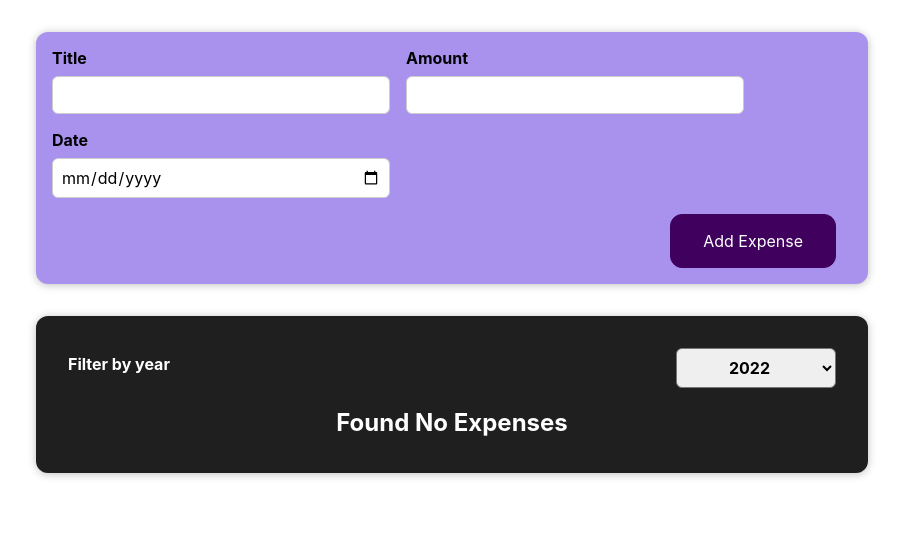
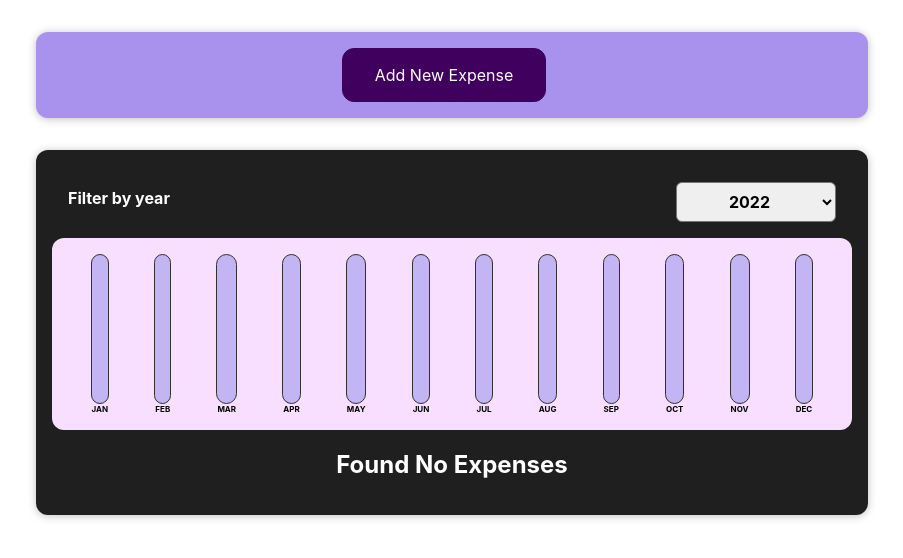
Before and after one commit to ImperiumWebApplications/react-expense-tracker, a React (Create React App) app: page / in a window 1280 px wide. Shown: the top 558 px of the page, without its empty margins (188-1091 px from the left). Built offline with nearby package versions, Linux system fonts and the light colour scheme; the HTML template or start-up script is replaced by a standard one.

Commit message:
Incorporating the charts

```diff
--- /dev/null
+++ b/src/Components/Chart/Chart.css
@@ -0,0 +1,9 @@
+.chart {
+    padding: 1rem;
+    border-radius: 12px;
+    background-color: #f8dfff;
+    text-align: center;
+    display: flex;
+    justify-content: space-around;
+    height: 10rem;
+}
--- /dev/null
+++ b/src/Components/Chart/Chart.js
@@ -0,0 +1,20 @@
+import ChartBar from "./ChartBar";
+import './Chart.css'
+
+const Chart = (props) => {
+    const dataPointValues = props.dataPoints.map((dataPoint) => {
+        return dataPoint.value
+    })
+    const totalMaximum = Math.max(...dataPointValues)
+    return (
+        <div className={'chart'}>
+            {props.dataPoints.map((dataPoint) => {
+                return <ChartBar key={dataPoint.label} value={dataPoint.value} max={totalMaximum}
+                                 label={dataPoint.label}/>
+            })}
+
+        </div>
+    )
+}
+
+export default Chart
--- /dev/null
+++ b/src/Components/Chart/ChartBar.css
@@ -0,0 +1,30 @@
+.chart-bar {
+    height: 100%;
+    display: flex;
+    flex-direction: column;
+    align-items: center;
+}
+
+.chart-bar__inner {
+    height: 100%;
+    width: 100%;
+    border: 1px solid #313131;
+    border-radius: 12px;
+    background-color: #c3b4f3;
+    overflow: hidden;
+    display: flex;
+    flex-direction: column;
+    justify-content: flex-end;
+}
+
+.chart-bar__fill {
+    background-color: #4826b9;
+    width: 100%;
+    transition: all 0.3s ease-out;
+}
+
+.chart-bar__label {
+    font-weight: bold;
+    font-size: 0.5rem;
+    text-align: center;
+}
--- /dev/null
+++ b/src/Components/Chart/ChartBar.js
@@ -0,0 +1,20 @@
+import './ChartBar.css'
+
+const ChartBar = (props) => {
+    let barFillHeight = '0%';
+    if (props.max > 0) {
+        barFillHeight = ((props.value / props.max) * 100) + "%";
+    }
+    return (
+        <div className={'chart-bar'}>
+            <div className={'chart-bar__inner'}>
+                <div className={'chart-bar__fill'} style={{height: barFillHeight}}></div>
+            </div>
+            <div className={'chart-bar__label'}>
+                {props.label}
+            </div>
+        </div>
+    )
+}
+
+export default ChartBar
--- a/src/Components/Expenses/ExpenseItems.js
+++ b/src/Components/Expenses/ExpenseItems.js
@@ -3,6 +3,7 @@
 import Card from "../UI/Card";
 import ExpenseFilter from "./ExpenseFilter";
 import ExpensesList from "./ExpensesList";
+import ExpensesChart from "./ExpensesChart";
 
 const ExpenseItems = (props) => {
     const [selectedFilter, setSelectedFilter] = useState('')
@@ -18,6 +19,7 @@
     return (
         <Card className={'expenses'}>
             <ExpenseFilter onSelectChangedHandler={selectChangedHandler}/>
+            <ExpensesChart expenses={filteredExpenses}/>
             <ExpensesList filteredExpenses={filteredExpenses}/>
         </Card>
 
--- /dev/null
+++ b/src/Components/Expenses/ExpensesChart.js
@@ -0,0 +1,29 @@
+import Chart from "../Chart/Chart";
+
+const ExpensesChart = (props) => {
+    const chartDataPoints = [
+        {label: 'JAN', value: 0},
+        {label: 'FEB', value: 0},
+        {label: 'MAR', value: 0},
+        {label: 'APR', value: 0},
+        {label: 'MAY', value: 0},
+        {label: 'JUN', value: 0},
+        {label: 'JUL', value: 0},
+        {label: 'AUG', value: 0},
+        {label: 'SEP', value: 0},
+        {label: 'OCT', value: 0},
+        {label: 'NOV', value: 0},
+        {label: 'DEC', value: 0},
+    ]
+
+    for (let expense of props.expenses) {
+        const expenseMonth = expense.date.getMonth();
+        chartDataPoints[expenseMonth].value += expense.amount
+    }
+
+    return (
+        <Chart dataPoints={chartDataPoints}/>
+    )
+}
+
+export default ExpensesChart
--- a/src/Components/NewExpense/NewExpense.js
+++ b/src/Components/NewExpense/NewExpense.js
@@ -1,8 +1,10 @@
-// import {useState} from "react";
+import {useState} from "react";
 import './NewExpense.css'
 import ExpenseForm from "./ExpenseForm";
 
 const NewExpense = (props) => {
+    const [formEditMode, setFormEditMode] = useState(false);
+
     const formDataHandler = (data) => {
         const expenseData = {
             ...data,
@@ -10,9 +12,17 @@
         }
         props.onAddExpense(expenseData)
     }
+
+    const switchFormEditMode = () => {
+        setFormEditMode((prevState) => {
+            return !prevState
+        })
+    }
+
     return (
         <div className={'new-expense'}>
-            <ExpenseForm onFormSubmitHandler={formDataHandler}/>
+            <button onClick={switchFormEditMode}>Add New Expense</button>
+            {formEditMode && <ExpenseForm onFormSubmitHandler={formDataHandler}/>}
         </div>
     )
 }
```
